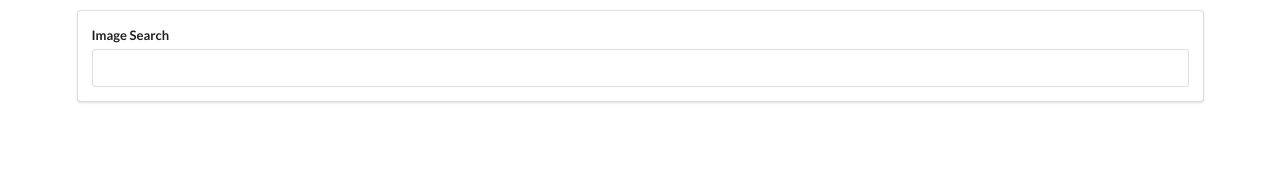
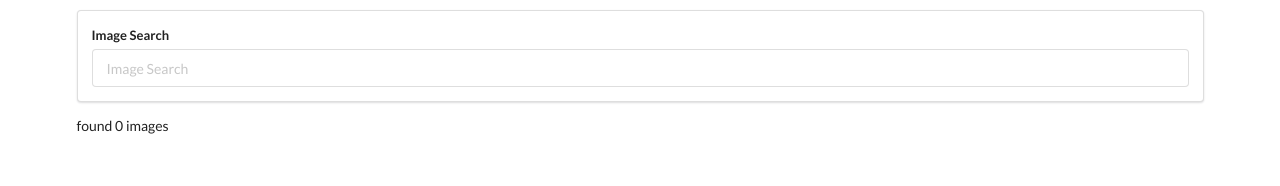
Before and after one commit to designMoreWeb/pics, a React (Create React App) app: page / in a window 1280 px wide. Shown: the top 186 px of the page. Built offline with nearby package versions, Linux system fonts and the light colour scheme.

Commit message:
fixing errors

```diff
--- a/src/components/App.js
+++ b/src/components/App.js
@@ -5,23 +5,26 @@ import SearchBar from './SearchBar';
 import Unsplash from'../api/Unsplash';
 import ImageList from './ImageList';
 
-class App extends React.Component {
-    state= { images:[] };
-     onSearchSubmit = async (term) => {
-        const response= await Unsplash.get('/search/photos',{
-            params:{query:term}
+class App extends React.Component{
+    state = {images: []};
+
+    onSearchSubmit = async (term) => {
+      const response = await Unsplash.get('/search/photos',{
+        params:{query: term}
+
         });
+       this.setState({images: response.data.results});
+    }
 
-        this.setState({ images:response.data.results });
-    }
+
     render(){
     return (
-        <div className="ui container" style={{marginTop:'10px'}}>
-            <SearchBar onSubmit={this.onSearchSubmit} />
-            <ImageList images={this.state.images}/>
-        </div>
-        );
-    }
+    <div className="ui container" style={{marginTop: '10px'}}>
+        <SearchBar onSearch={this.onSearchSubmit} />
+        found {this.state.images.length} images
+        <ImageList images={this.state.images}/>
+    </div>
+    );
 }
-
+}
 export default App;
--- a/src/components/ImageList.css
+++ b/src/components/ImageList.css
@@ -0,0 +1,11 @@
+.image-list {
+    display: grid;
+    grid-template-columns: repeat(auto-fill, minmax(250px, 1fr));
+    grid-gap: 0 10px;
+    grid-auto-rows: 10px;
+}
+
+.image-list img {
+    width: 250px;
+    grid-row-end: span auto;
+}
--- a/src/components/ImageList.js
+++ b/src/components/ImageList.js
@@ -1,10 +1,10 @@
 import React from 'react';
-
+import './ImageList.css';
 const ImageList = (props) =>{
     const images = props.images.map(({description,id,urls}) =>{
         return <img alt={description} key={id} src = {urls.regular}/>
     });
-    return <div>{images}</div>
+    return <div className="image-list">{images}</div>
 };
 
 export default ImageList;
--- a/src/components/SearchBar.js
+++ b/src/components/SearchBar.js
@@ -1,14 +1,13 @@
-//Third party imports
 import React from 'react';
 
 class SearchBar extends React.Component{
 
-    state ={term:''};
+    state={term: ''};
 
-    onFormSubmit= (event) => {
-        //prevents the browser to submit the form directly and refresh the page
+    onFormSubmit =(event) =>{
         event.preventDefault();
-        this.props.onSubmit(this.state.term);
+
+        this.props.onSearch(this.state.term);
     }
 
     render(){
@@ -16,17 +15,15 @@ class SearchBar extends React.Component{
             <div className="ui segment">
                 <form onSubmit={this.onFormSubmit} className="ui form">
                     <div className="field">
-                        <label>Image Search</label>
-                        <input
-                            type ='text'
-                            value={this.state.term}
-                            onChange={e => this.setState({term:e.target.value})}
-                        />
+                        <label className="label">Image Search</label>
+                        <input type='text' placeholder='Image Search' value={this.state.term} onChange={(e) => this.setState({term: e.target.value}) }/>
                     </div>
                 </form>
             </div>
-            );
+        );
+
+
     }
-};
+}
 
 export default SearchBar;
```
